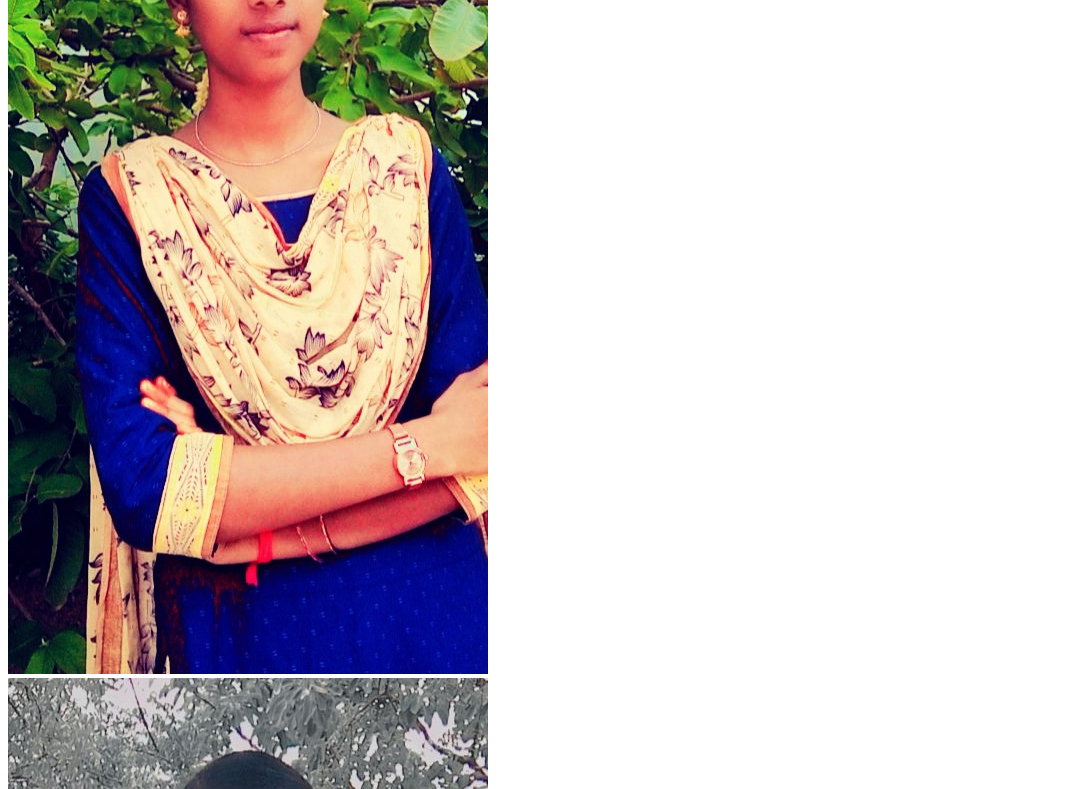
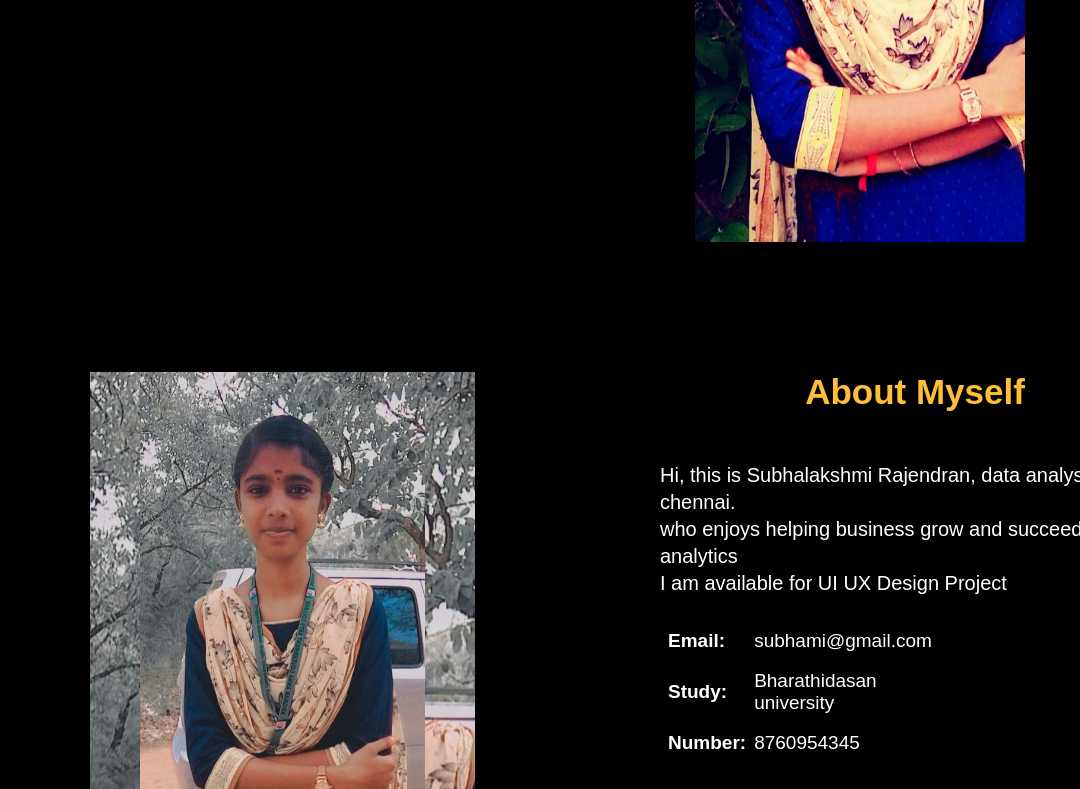
Before and after one commit to RSubhalakshmi/MY--DIGITAL--PORTFOLIO., a plain HTML site: page index.html in a window 1280 px wide. Shown: the part 558-1347 px from the top of the page, without its empty margins (0-1080 px from the left). Drawn offline with Linux system fonts and the light colour scheme.

Commit message:
Update index.html
added style.css

```diff
--- a/index.html
+++ b/index.html
@@ -5,7 +5,7 @@
 <meta charset="utf-8">
 <meta name="viewport" content="width=device-width, initial-scale=1">
 <link rel="stylesheet" href="https://maxcdn.bootstrapcdn.com/font-awesome/4.7.0/css/font-awesome.min.css">
-<link rel="stylesheet" href="/web.css">
+<link rel="stylesheet" href="/style.css">
 </head>
 <body>
 
```
